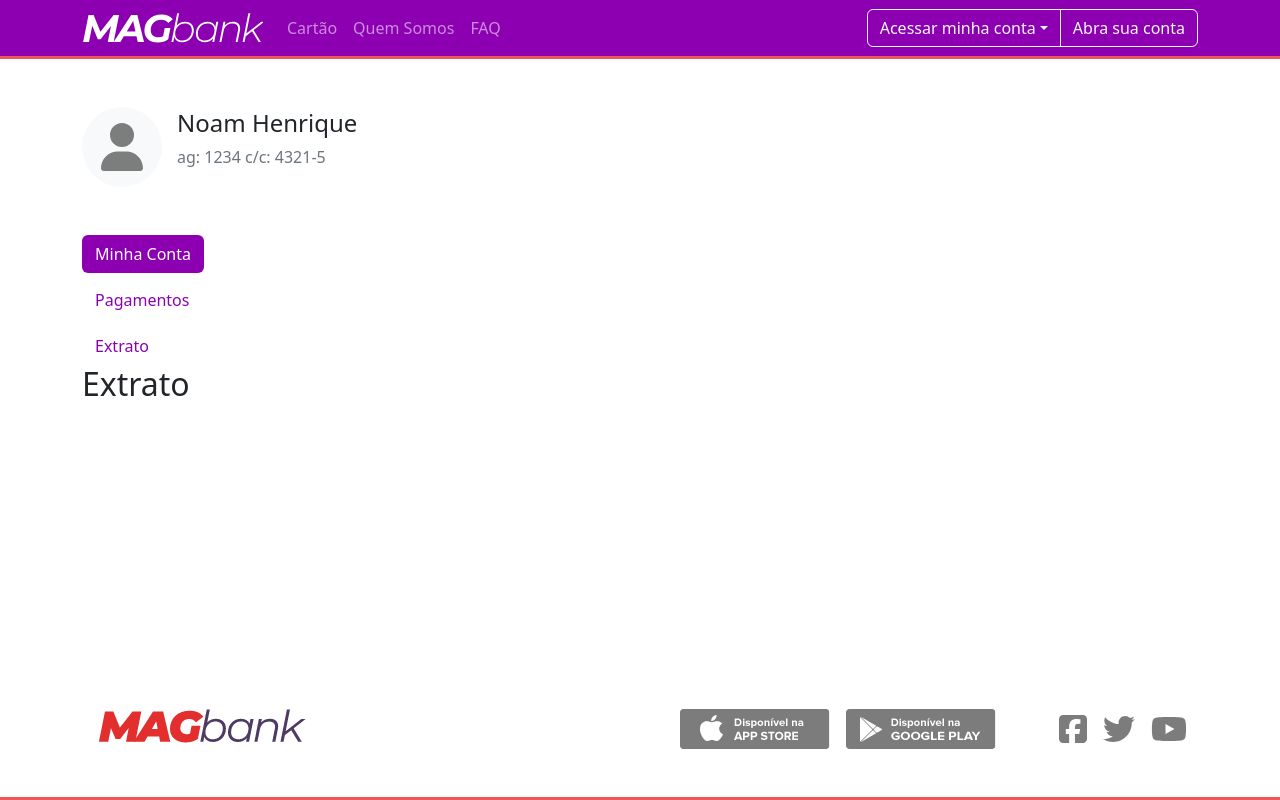
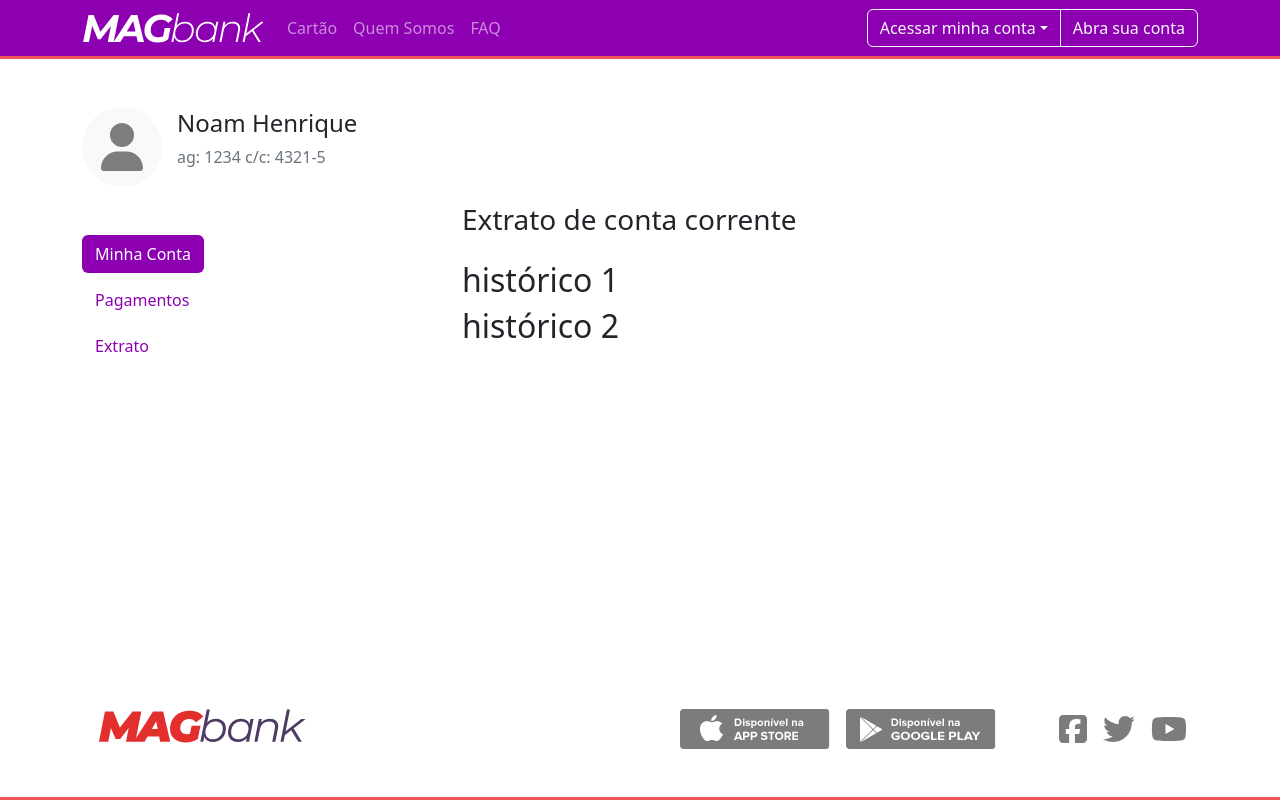
Before and after one commit to noamhenrique/magbank2022, a React (Create React App) app: page /dashboard/history in a window 1280 px wide. Built offline with nearby package versions, Linux system fonts and the light colour scheme.

Commit message:
wip feat(Dashboard): Implementing the History section

```diff
--- a/src/App.js
+++ b/src/App.js
@@ -25,9 +25,9 @@ const App = () => {
         </Route>
         <Route path="/login" element={<Login />} />
         <Route path="/dashboard" element={<Dashboard />}>
-          <Route path="" element={<></>} />
-          <Route path="payments" element={<h2>Pagamentos</h2>} />
-          <Route path="history" element={<h2>Extrato</h2>} />
+          <Route path="" />
+          <Route path="payments" />
+          <Route path="history" />
         </Route>
       </Routes>
 
--- /dev/null
+++ b/src/components/AccountHistory.js
@@ -0,0 +1,18 @@
+import { Col, Table } from "react-bootstrap";
+
+const AccountHistory = ({ data }) => {
+  const { history } = data;
+
+  return (
+    <Col xs={12} lg={8} className="mt-lg-5 pt-lg-4">
+      <h3 className="my-4">Extrato de conta corrente</h3>
+      <Table>
+        {history.map((entry) => (
+          <h2>{entry}</h2>
+        ))}
+      </Table>
+    </Col>
+  );
+};
+
+export default AccountHistory;
--- a/src/views/Dashboard.js
+++ b/src/views/Dashboard.js
@@ -6,6 +6,7 @@ import { faCircle, faUser } from "@fortawesome/free-solid-svg-icons";
 
 import AccountBalance from "../components/AccountBalance";
 import AccountPayments from "../components/AccountPayments";
+import AccountHistory from "../components/AccountHistory";
 
 import "./Dashboard.scss";
 
@@ -48,6 +49,7 @@ const Dashboard = () => {
         value: "1.500,00",
       },
     ],
+    history: ["histórico 1", "histórico 2"],
   };
 
   return (
@@ -88,7 +90,7 @@ const Dashboard = () => {
           </div>
         </Col>
         <Routes>
-          <Route path="history" element={<h2>Extrato</h2>} />
+          <Route path="history" element={<AccountHistory data={data} />} />
           <Route path="payments" element={<AccountPayments />} />
           <Route path="" element={<AccountBalance data={data} />} />
         </Routes>
```
